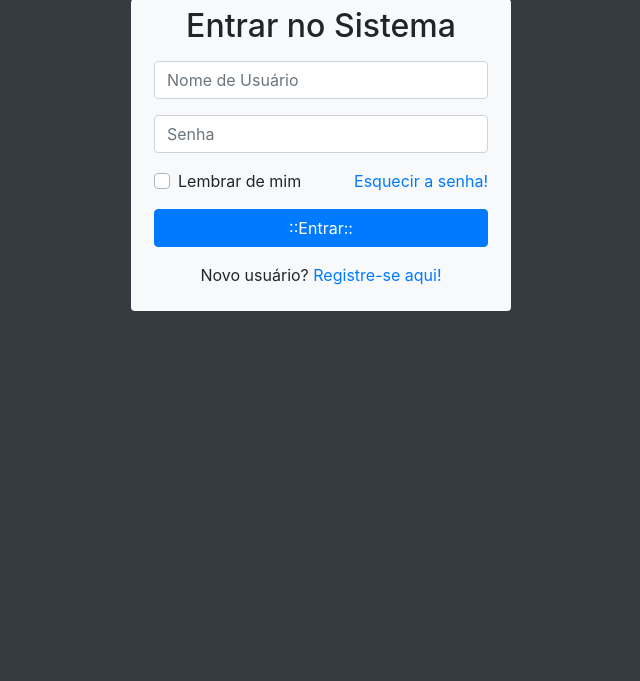
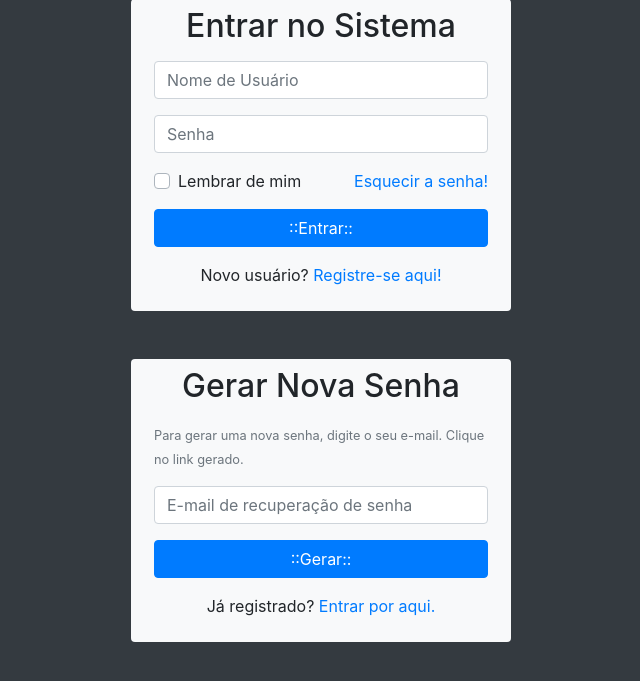
Before and after one commit to sandyellen/login, a PHP site: page /login/ in a window 1280 px wide. Shown: the part 91-772 px from the top of the page, without its empty margins (319-959 px from the left). Run offline with PHP 8.4, Linux system fonts and the light colour scheme.

Commit message:
Formulário de recuperação de senha
close #2

```diff
--- a/index.php
+++ b/index.php
@@ -82,6 +82,57 @@
                 </form>
             </div>
         </section>
+        <!--Final da Seção de Login-->
+
+        <!--Foumulário de Recuperação de Senha-->
+        <section class="row mt-5">
+            <div class="col-lg-4 offset-lg-4 bg-light rounded"
+            id="caixaLongin">
+                <h2 class="text-center mt-2">
+                    Gerar Nova Senha
+                </h2>
+                <form action="#" method="post" id="formSenha"
+                class="p-2">
+                    <div class="form-group">
+                        <small class="text-muted">
+                            Para gerar uma nova senha, digite o
+                            seu e-mail. Clique no link gerado.
+                         </small>
+
+                    </div>
+
+                    <div class="form-group">
+                        <input type="email" name="emailGerarSenha"
+                         id="emailGerarSenha" class="form-control"
+                         placeholder="E-mail de recuperação de senha">
+                    </div>
+
+                    <div class="form-group">
+                        <input type="submit" value="::Gerar::"
+                        name="btnGerar" id="btnGerar"
+                        class="btn btn-primary btn-block">
+                     </div>
+
+                     <div class="form-group">
+                         <p class="text-center">
+                             Já registrado?
+                             <a href="#" id="btnJaRegistrado">
+                                Entrar por aqui.
+                             </a>
+                         </p>
+
+                     </div>
+
+
+
+
+                </form>
+
+
+            </div>
+        </section>
+        <!--Fim da seção da Recuperação de Senha-->
+
 
     </main>
 
```
